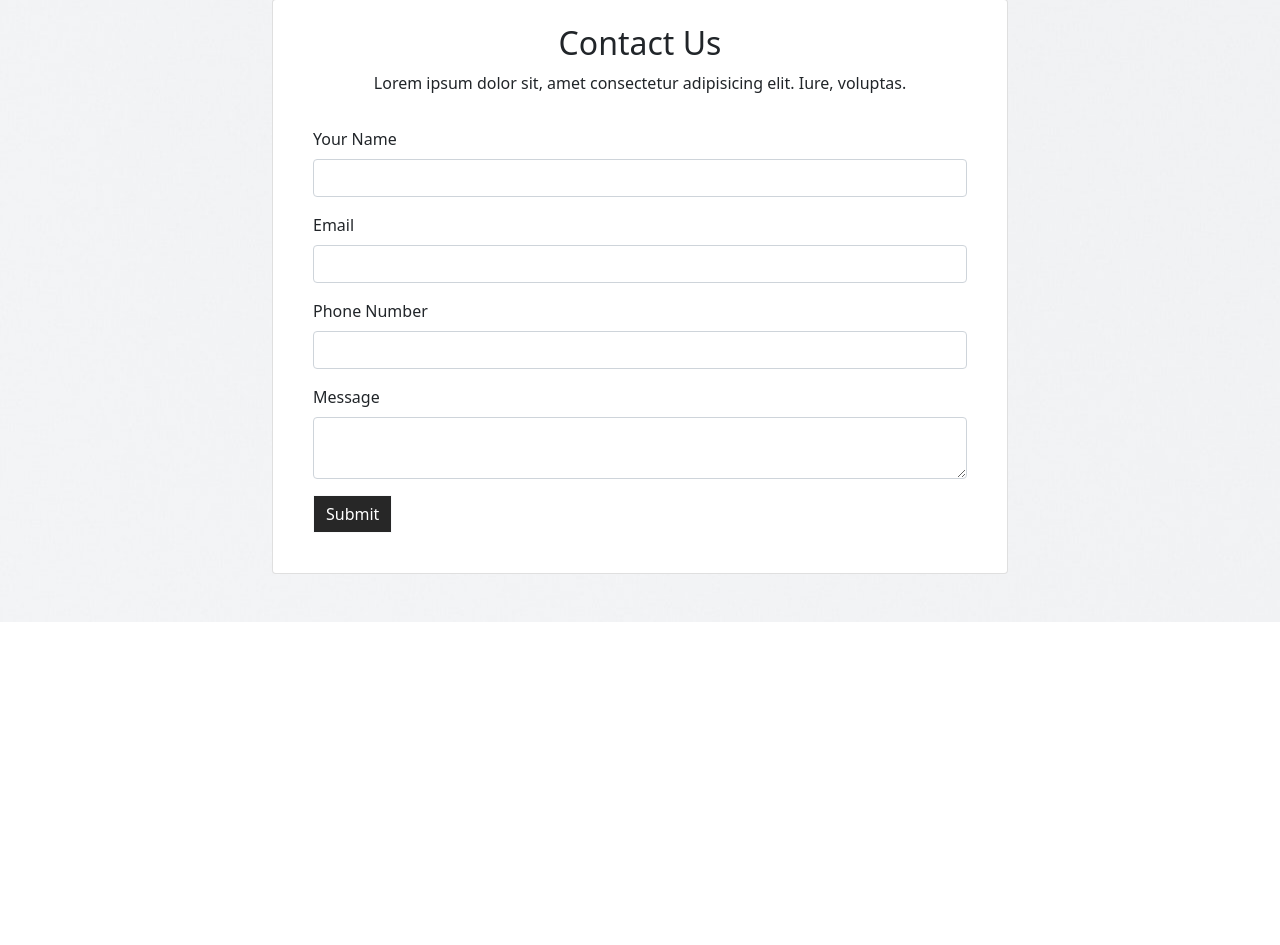
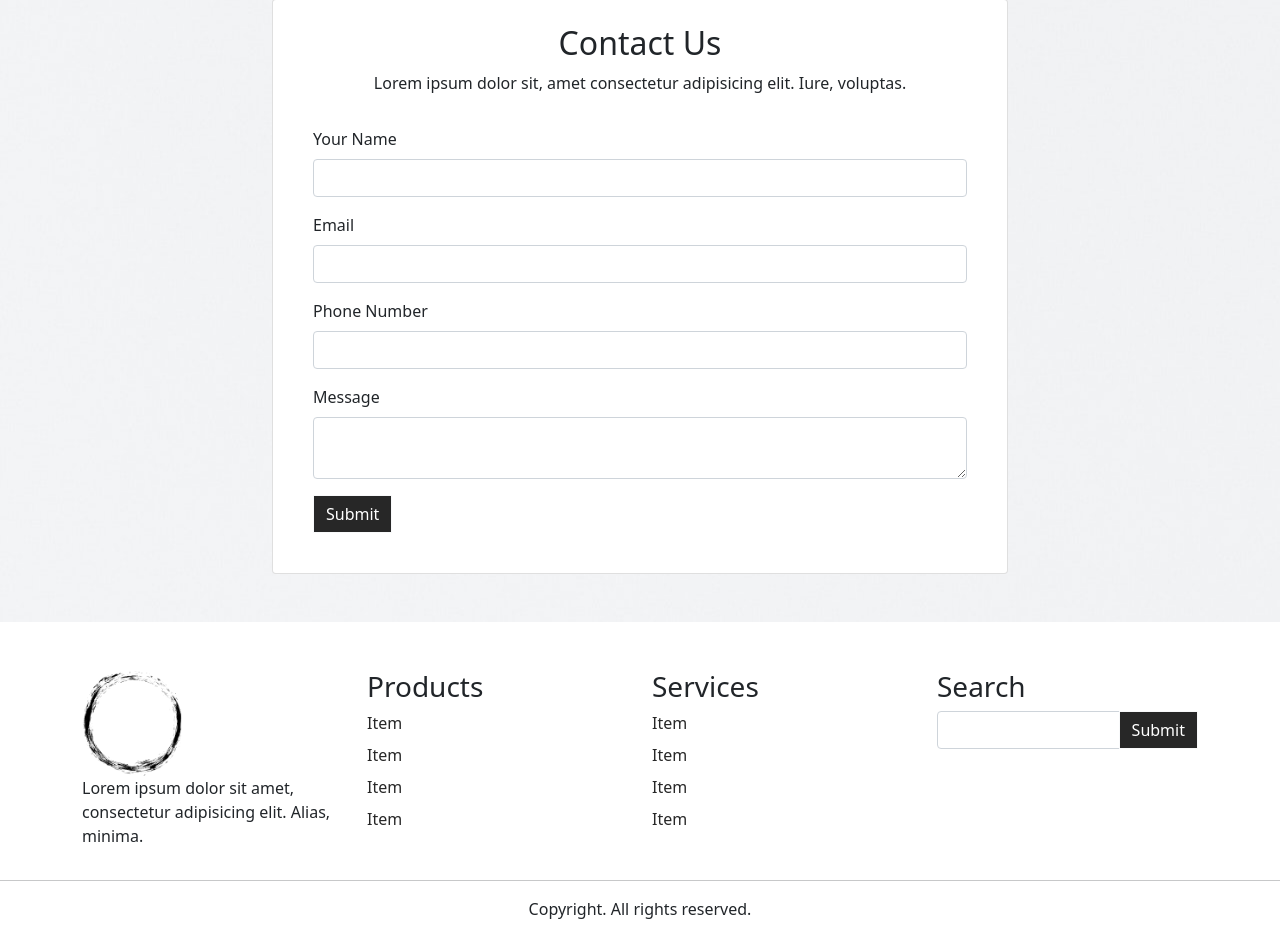
Before and after one commit to NicoleDreon/bootstrap-site-1, a plain HTML site: page index.html in a window 1280 px wide. Shown: the part 3303-4248 px from the top of the page. Before the commit the page ends 3925 px from the top, so only its background shows below. Drawn offline with nearby package versions, Linux system fonts and the light colour scheme.

Commit message:
add footer

```diff
--- a/index.html
+++ b/index.html
@@ -192,5 +192,50 @@
             </div>
         </div>
     </section>
+    <footer id="footer" class="pt-5 pb-2">
+        <div class="container">
+            <div class="row">
+                <div class="col-md-3">
+                    <img src="img/logo.png" alt="" width="100">
+                    <p>Lorem ipsum dolor sit amet, consectetur adipisicing elit. Alias, minima.</p>
+                </div>
+                <div class="col-md-3">
+                    <h3>Products</h3>
+                    <ul class="list-unstyled">
+                        <li class="mb-2"><a href="">Item</a></li>
+                        <li class="mb-2"><a href="">Item</a></li>
+                        <li class="mb-2"><a href="">Item</a></li>
+                        <li class="mb-2"><a href="">Item</a></li>
+                    </ul>
+                </div>
+                <div class="col-md-3">
+                    <h3>Services</h3>
+                    <ul class="list-unstyled">
+                        <li class="mb-2"><a href="">Item</a></li>
+                        <li class="mb-2"><a href="">Item</a></li>
+                        <li class="mb-2"><a href="">Item</a></li>
+                        <li class="mb-2"><a href="">Item</a></li>
+                    </ul>
+                </div>
+                <div class="col-md-3">
+                    <h3>Search</h3>
+                    <form action="">
+                        <div class="input-group">
+                            <input type="text" class="form-control">
+                            <button class="btn btn-light">Submit</button>
+                        </div>
+                    </form>
+                </div>
+            </div>
+        </div>
+        <hr>
+        <div class="continer">
+            <div class="row">
+                <div class="col-md-12 text-center">
+                    <p>Copyright. All rights reserved.</p>
+                </div>
+            </div>
+        </div>
+    </footer>
   </body>
 </html>
--- a/style.css
+++ b/style.css
@@ -37,3 +37,13 @@ img {
 #contact {
   background: url(img/pexels-darina-belonogova-8386597.jpg)
 }
+
+#footer ul a {
+  color: rgba(39,39,39);
+  text-decoration: none;
+}
+
+#footer ul a:hover {
+  color: white;
+  background-color: rgba(39, 39, 39, 0.397);
+}
```
